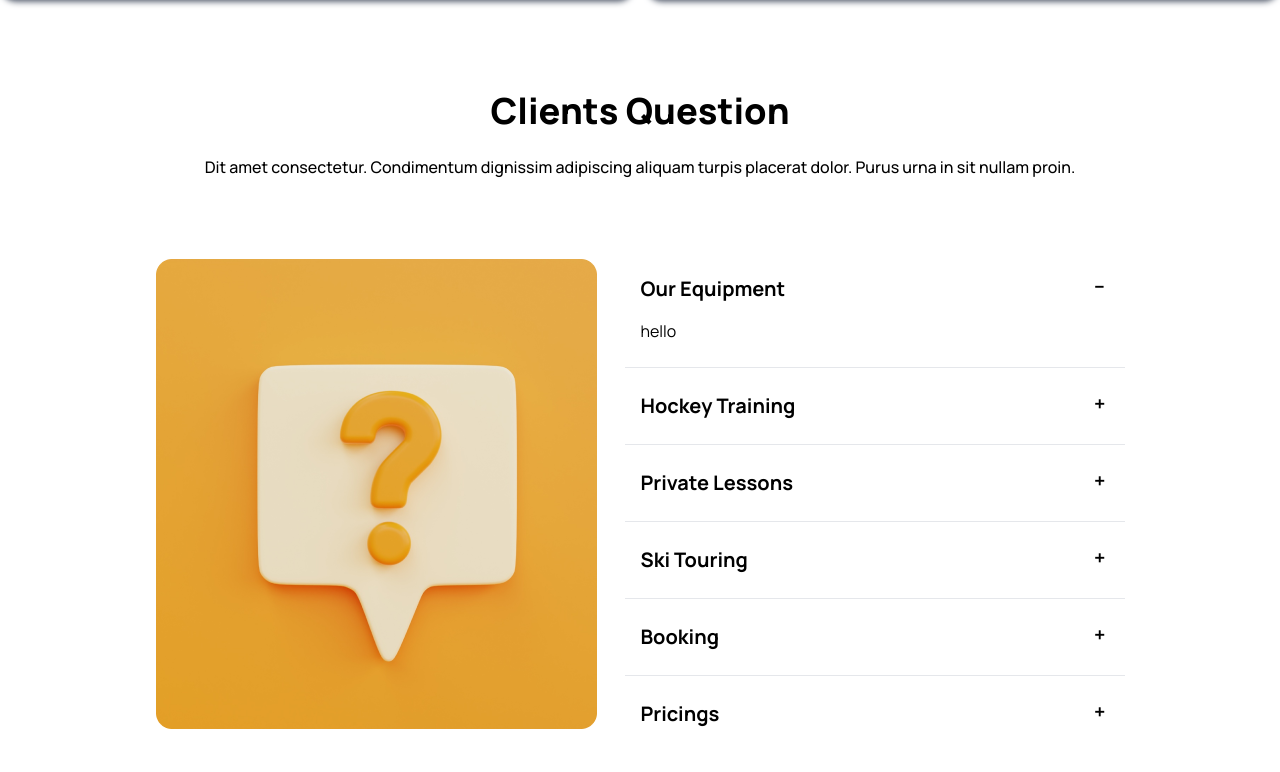
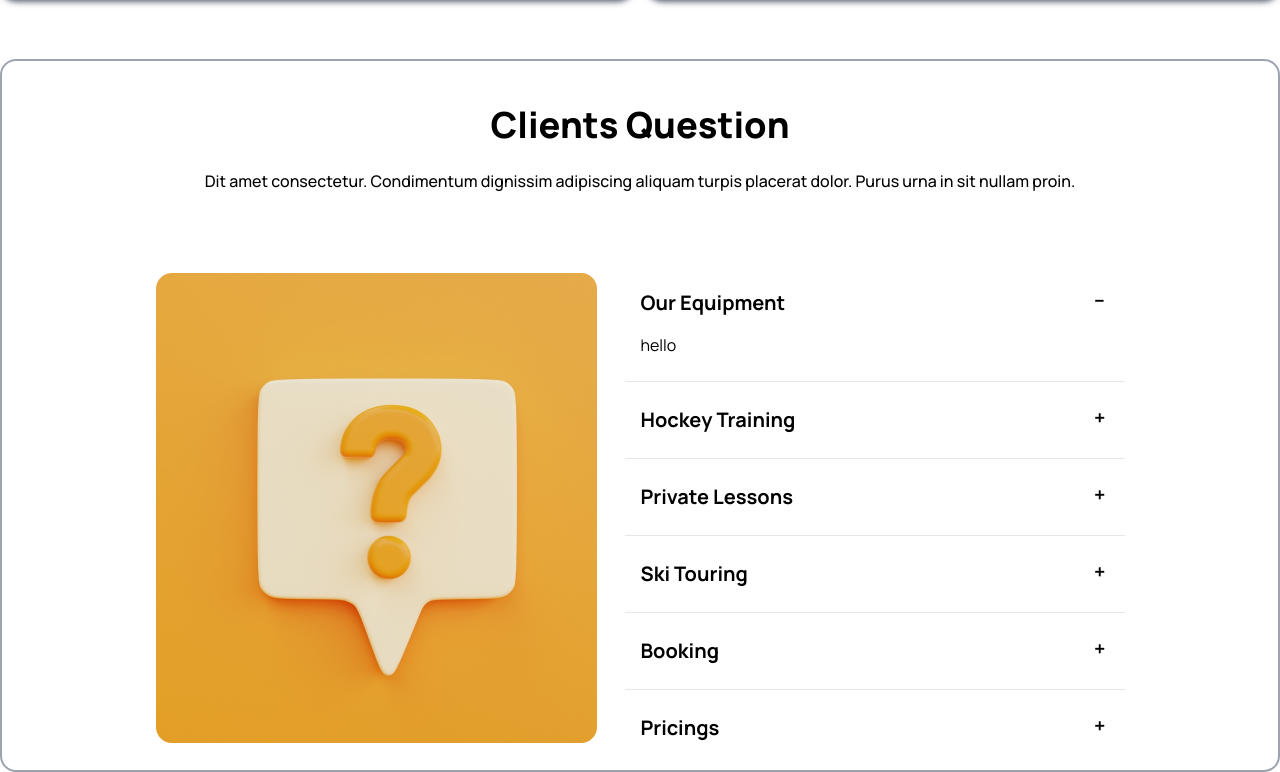
Before and after one commit to Fardin15/My-third-assignment, a plain HTML site: page index.html in a window 1280 px wide. Shown: the part 3139-3911 px from the top of the page. Drawn offline with nearby package versions, Linux system fonts and the light colour scheme.

Commit message:
modifying little changes

```diff
--- a/index.html
+++ b/index.html
@@ -377,7 +377,7 @@
 
         <!-- questions section starts here -->
         <section>
-            <div class="mt-[60px] text-black flex flex-col items-center">
+            <div class="mt-[60px] text-black flex flex-col items-center p-3 border-solid border-2 border-gray-400 rounded-2xl">
                 <div class="text-center py-8 mb-12">
                     <h1 class="text-[22px] lg:text-4xl font-extrabold mb-6">
                         Clients Question
```
